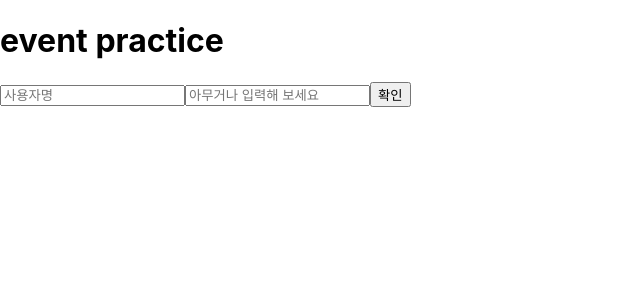
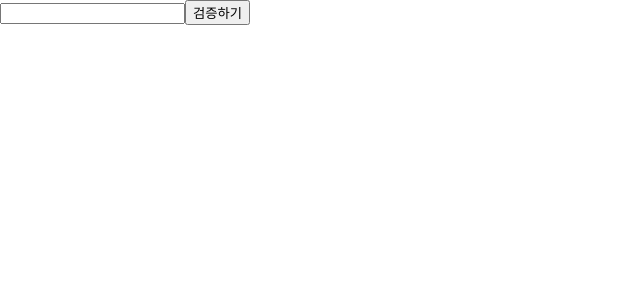
Before and after one commit to yuri295/deep-react-study, a React (Create React App) app in the folder hello-react/: page / in a window 1280 px wide. Shown: the top 300 px of the page, without its empty margins (0-640 px from the left). Built offline with nearby package versions, Linux system fonts and the light colour scheme.

Commit message:
feat: state

```diff
--- a/hello-react/src/App.js
+++ b/hello-react/src/App.js
@@ -1,9 +1,10 @@
 import MyComponent from './MyComponent';
 import Say from './say';
 import EventPractice from './EventPractice';
+import ValidationSample from './ValidationSample';
 
 const App = () => {
-  return <EventPractice />;
+  return <ValidationSample />;
 };
 
 export default App;
--- /dev/null
+++ b/hello-react/src/ValidationSample.css
@@ -0,0 +1,7 @@
+.success {
+  background-color: lightgreen;
+}
+
+.failure {
+  background-color: lightcoral;
+}
--- /dev/null
+++ b/hello-react/src/ValidationSample.js
@@ -0,0 +1,46 @@
+import { Component } from 'react';
+import './ValidationSample.css';
+
+class ValidationSample extends Component {
+  state = {
+    password: '',
+    clicked: false,
+    validated: false,
+  };
+  //input에서 onChange이벤트가 발생했을 때 호출
+  handleChange = (e) => {
+    this.setState({
+      password: e.target.value,
+    });
+  };
+
+  //button에서 onClick이벤트가 발생했을 때 호출
+  handleButtonClick = () => {
+    this.setState({
+      clicked: true,
+      validated: this.state.password === '0000',
+    });
+  };
+
+  render() {
+    return (
+      <div>
+        <input
+          type="password"
+          value={this.state.password}
+          onChange={this.handleChange}
+          className={
+            this.state.clicked
+              ? this.state.validated
+                ? 'success'
+                : 'failure'
+              : ''
+          }
+        />
+        <button onClick={this.handleButtonClick}>검증하기</button>
+      </div>
+    );
+  }
+}
+
+export default ValidationSample;
```
